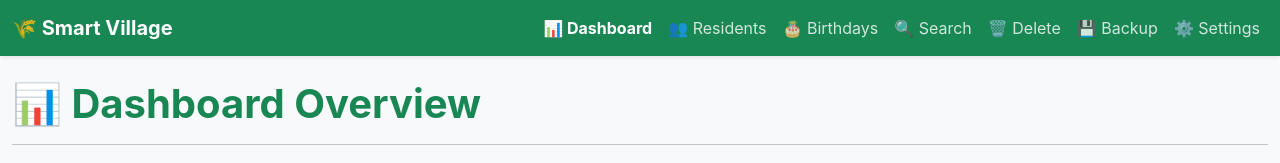
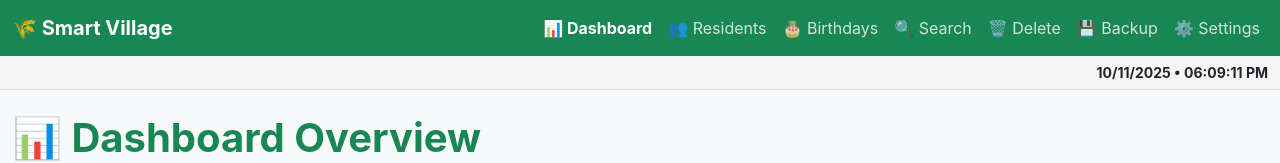
Before and after one commit to ssrsomesh-sudo/smart-village, a React (Vite) app in the folder frontend/: page / in a window 1280 px wide. Shown: the top 163 px of the page. Built offline with nearby package versions, Linux system fonts and the light colour scheme; no server answers; the HTML template or start-up script is replaced by a standard one.

Commit message:
Add date on every page

```diff
--- a/frontend/src/App.jsx
+++ b/frontend/src/App.jsx
@@ -7,6 +7,7 @@ import SearchFilter from "./components/SearchFilter";
 import BackupRestore from "./components/BackupRestore";
 import UpcomingBirthdays from "./components/UpcomingBirthdays";
 import DeleteVillageRecords from "./components/DeleteVillageRecords";
+import DateTimeBar from "./components/DateTimeBar";
 
 function App() {
   const [currentPage, setCurrentPage] = useState("dashboard");
@@ -57,6 +58,9 @@ function App() {
     <div style={{ minHeight: "100vh", backgroundColor: "#f8f9fa" }}>
       <Navbar currentPage={currentPage} onPageChange={setCurrentPage} />
 
+      {/* 👇 Add this line to show date & time on every page */}
+      <DateTimeBar />
+
       <div className="container-fluid py-4">
         <div className="mb-4">
           <h2 className="display-6 fw-bold text-success">
--- /dev/null
+++ b/frontend/src/components/DateTimeBar.jsx
@@ -0,0 +1,48 @@
+import React, { useEffect, useState } from "react";
+
+const DateTimeBar = () => {
+  const [dateTime, setDateTime] = useState(new Date());
+
+  useEffect(() => {
+    const timer = setInterval(() => {
+      setDateTime(new Date());
+    }, 1000);
+
+    return () => clearInterval(timer);
+  }, []);
+
+  // Format in 12-hour hh:mm:ss AM/PM
+  const formattedTime = dateTime.toLocaleTimeString("en-US", {
+    hour: "2-digit",
+    minute: "2-digit",
+    second: "2-digit",
+    hour12: true,
+  });
+
+  const formattedDate = dateTime.toLocaleDateString("en-IN", {
+    day: "2-digit",
+    month: "2-digit",
+    year: "numeric",
+  });
+
+  return (
+    <div
+      style={{
+        width: "100%",
+        background: "#f5f5f5",
+        padding: "6px 12px",
+        fontSize: "14px",
+        fontWeight: "bold",
+        borderBottom: "1px solid #ddd",
+        position: "sticky",
+        top: 0,
+        zIndex: 1000,
+        textAlign: "right",
+      }}
+    >
+      {formattedDate} • {formattedTime}
+    </div>
+  );
+};
+
+export default DateTimeBar;
```
